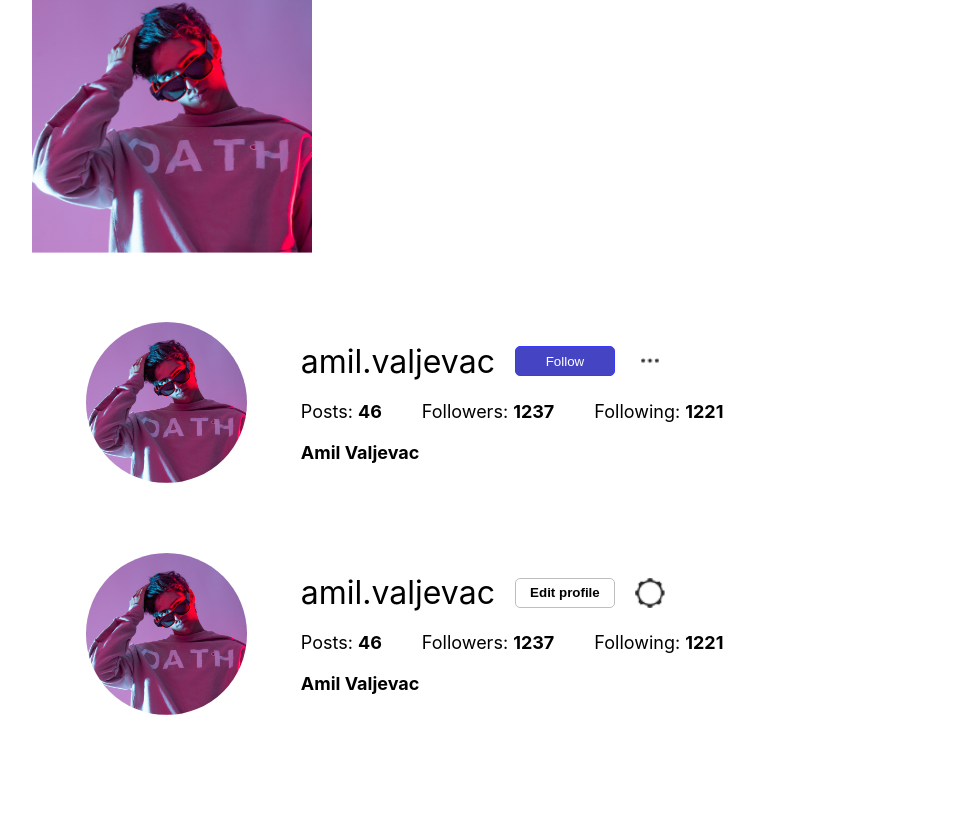
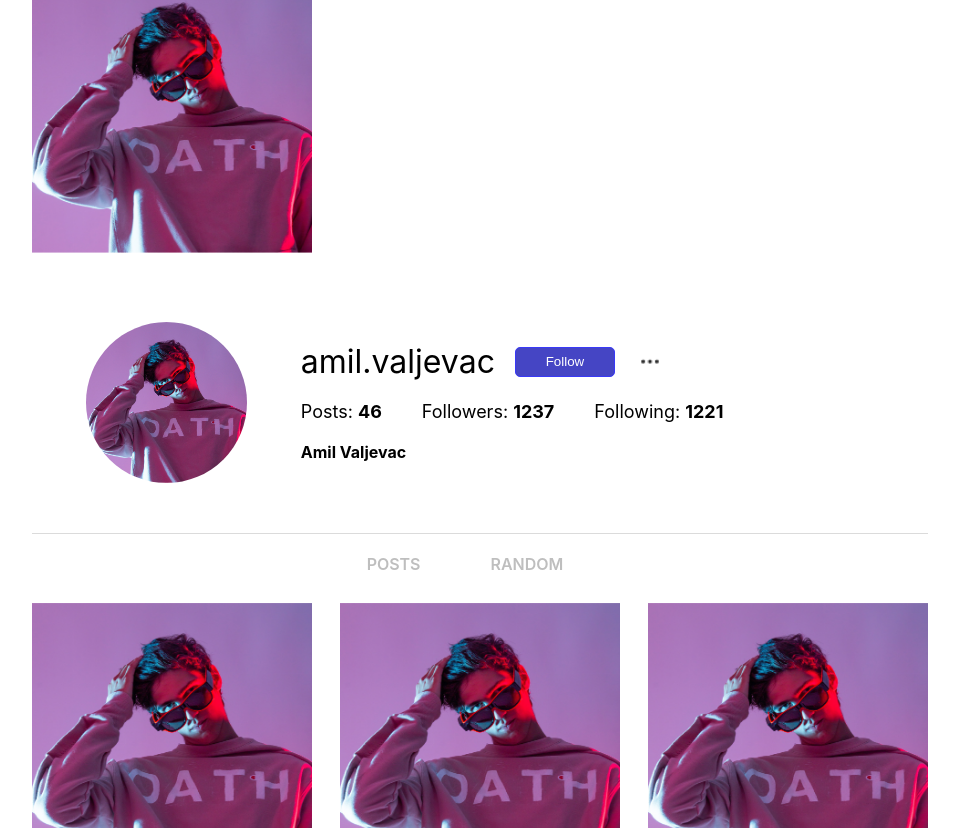
Before and after one commit to hamo123-vi/id-gram, a React (Create React App) app: page / in a window 1280 px wide. Shown: the part 1972-2800 px from the top of the page, without its empty margins (160-1119 px from the left). Before the commit the page ends 2712 px from the top, so only its background shows below. Built offline with nearby package versions, Linux system fonts and the light colour scheme.

Commit message:
Profiles preliminary completed

```diff
--- /dev/null
+++ b/src/components/Profiles/Content.js
@@ -0,0 +1,14 @@
+import React from 'react';
+import '../../style/profiles.css'
+import content from '../../assets/Content.png'
+
+export const Content = () => {
+
+    return(
+        <div className='profile'>
+            <div className='profile-content'>
+                <img src={content} alt='Error' />
+            </div>
+        </div>
+    )
+}
--- /dev/null
+++ b/src/components/Profiles/ProfileMenu.js
@@ -0,0 +1,26 @@
+import React, { useState } from 'react';
+import '../../style/profiles.css'
+
+export const ProfileMenu = () => {
+
+    const [activeFirst, setFirst]=useState(false)
+    const [activeSecond, setSecond]=useState(false)
+
+    const toggleFirst = () => {
+        setFirst(!activeFirst)
+        setSecond(false)
+    }
+
+    const toggleSecond = () => {
+        setFirst(false)
+        setSecond(!activeSecond)
+    }
+
+
+    return(
+        <div className='profile-menu-container'>
+            <div onClick={toggleFirst} className={activeFirst ? 'profile-menu-option active' : 'profile-menu-option'}>POSTS</div>
+            <div onClick={toggleSecond} className={activeSecond ? 'profile-menu-option active' : 'profile-menu-option'}>RANDOM</div>
+        </div>
+    )
+}
--- a/src/components/Profiles/UserProfile.js
+++ b/src/components/Profiles/UserProfile.js
@@ -1,12 +1,19 @@
 import React from 'react';
 import '../../style/profiles.css'
+import { SmallPostContainer } from '../Explore screen/SmallPostContainer';
+import { Links } from '../Home/Secondary component/Links';
+/* import { Content } from './Content'; */
 import { ProfileHeader } from './ProfileHeader';
+import { ProfileMenu } from './ProfileMenu';
 
 export const UserProfile = props => {
 
     return(
         <div className='profile'>
             <ProfileHeader icon={props.icon}  buttonClass={props.buttonClass} buttonValue={props.buttonValue} fullname={props.fullname}/>
+            <ProfileMenu />
+            <SmallPostContainer />
+            <Links />
         </div>
     )
 }
--- a/src/style/home-secondary.css
+++ b/src/style/home-secondary.css
@@ -106,7 +106,6 @@
 
 .links-container {
     align-items: flex-start;
-    flex-direction: column;
     margin-top: 15px;
     width: 100%;
     margin-left: 30px;
--- a/src/style/profiles.css
+++ b/src/style/profiles.css
@@ -1,13 +1,15 @@
 .profile-header, .profile-picture-container, .profile-info-container, .profile, .general,
-.follow-button-container, .general-one, .service-info-container, .profile-more-button-container {
+.follow-button-container, .general-one, .service-info-container, .profile-more-button-container,
+.profile-menu-container, .profile-menu-option {
     display: flex;
 }
 
-.profile-picture-container, .profile, .profile-info-container, .profile-more-button-container {
+.profile-picture-container, .profile, .profile-info-container, .profile-more-button-container
+.profile-menu-option {
     flex-direction: column;
 }
 
-.profile, .profile-header, .service-info-container {
+.profile, .profile-header, .service-info-container, .profile-menu-container {
     width: 100%;
 }
 
@@ -15,7 +17,8 @@
     align-items: flex-start;
 }
 
-.general-one, .profile-picture-container, .general, .service-info-container, .profile-header {
+.general-one, .profile-picture-container, .general, .service-info-container, .profile-header,
+.profile-menu-option {
     align-items: center;
 }
 
@@ -25,7 +28,7 @@
     margin: 0;
 }
 
-.general, .general-one {
+.general, .general-one, .profile-menu-container {
     flex-direction: row;
 }
 
@@ -87,13 +90,48 @@
     font-weight: 700;
 }
 
-.service-info, .profile-full-name {
+.service-info  {
     margin-right: 40px;
     font-size: 18px;
 }
 
+.profile-full-name {
+    font-size: 16px;
+}
+
 .service-number, .profile-full-name {
     font-weight: bold;
+}
+
+.profile-content {
+    align-self: center;
+}
+
+.profile-menu-option, .profile-menu-container {
+    justify-content: center;
+}
+
+.profile-menu-container {
+    border-top: 1px solid rgba(var(--b38,219,219,219),1);;
+    height: 50px;
+    margin-top: 25px;
+}
+
+.profile-menu-container :hover {
+    cursor: pointer;
+}
+
+.profile-menu-option {
+    background-color: #fff;
+    color: #bebebe;
+    font-weight: 600;
+    padding: 30px 20px;
+    margin-right: 30px
+}
+
+.active {
+    color: black;
+    border-top: 1px solid black;
 }
 
 @media only screen and (max-width: 735px) {
@@ -133,3 +171,9 @@
         align-items: center;
     }
 }
+
+@media only screen and (max-width: 420px) {
+    .profile-full-name {
+        margin-top: 2px;
+    }
+}
```
Also changed, not shown: src/assets/Content.png (added), src/components/Home/Secondary component/Links.js (line endings or trailing spaces).
